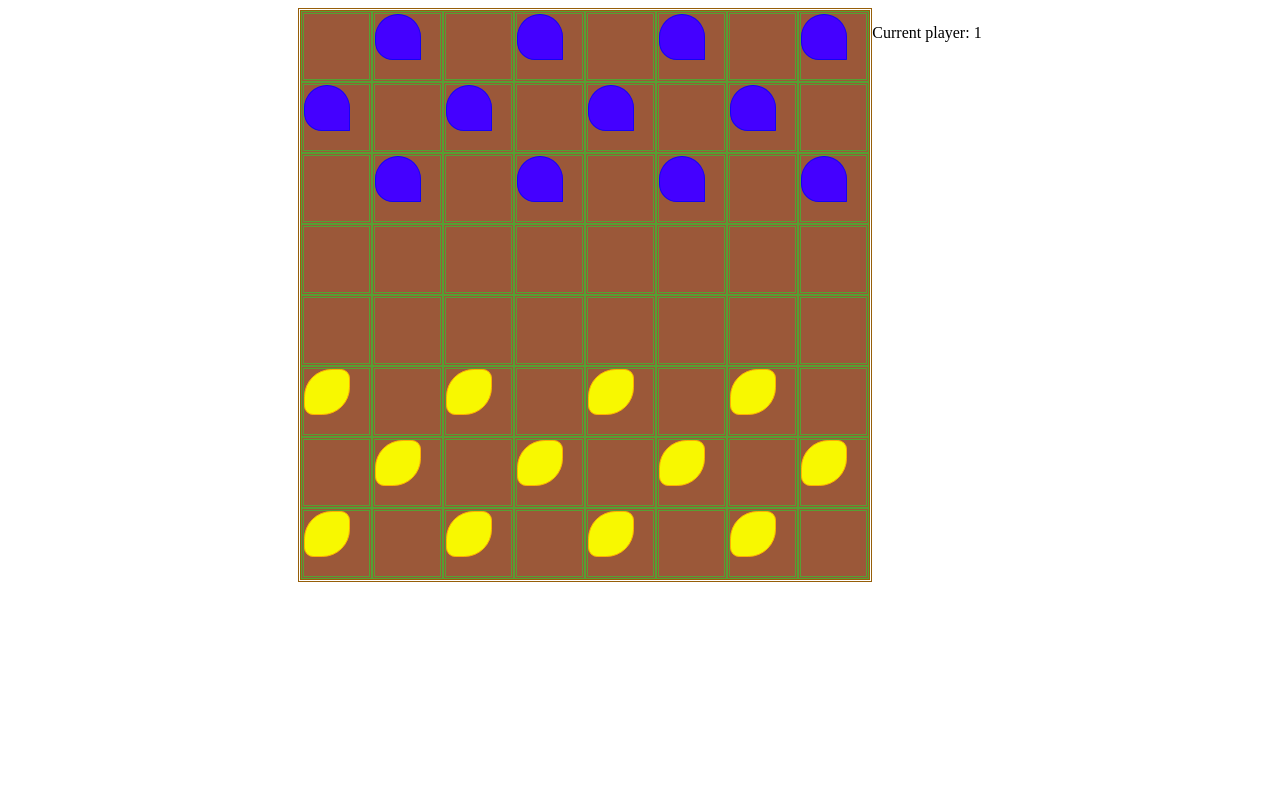
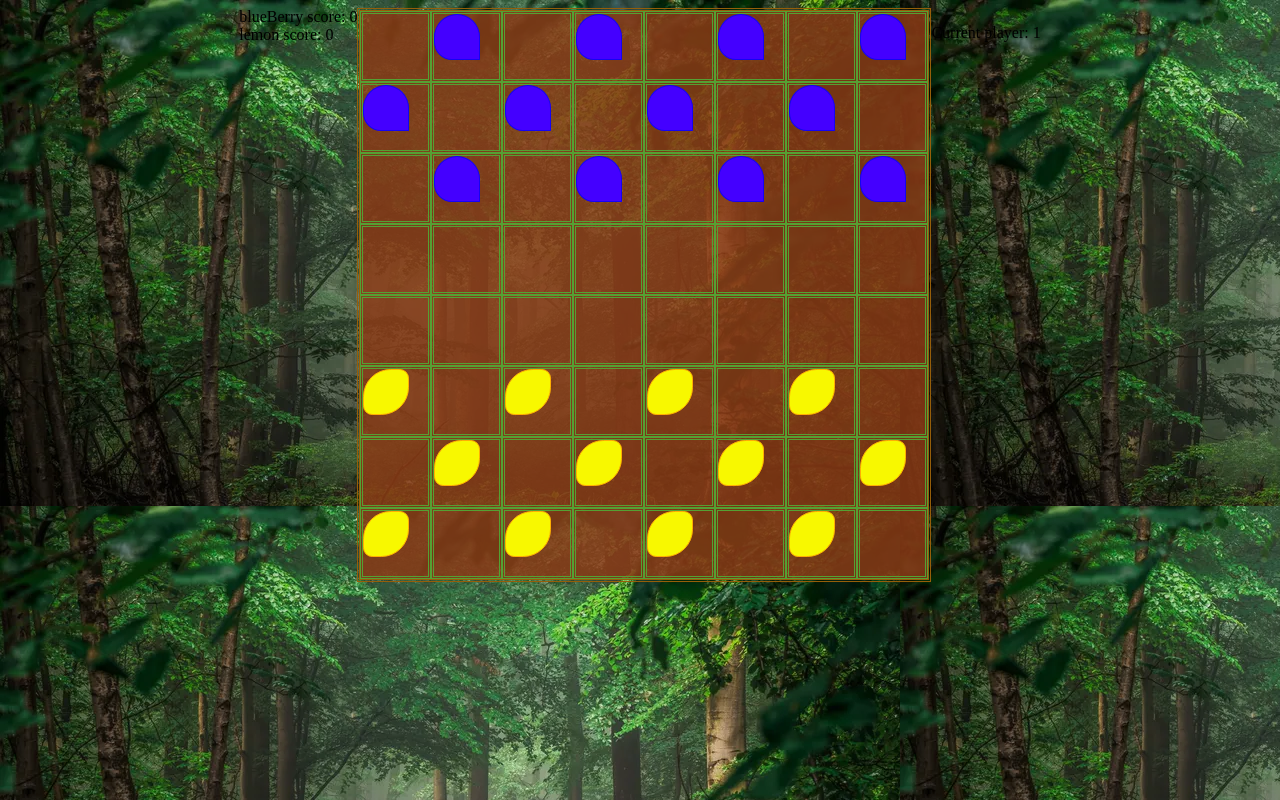
Before and after one commit to Iansogotthis/berrybananaCheckers, a plain HTML site: page index.html in a window 1280 px wide. Drawn offline with Linux system fonts and the light colour scheme.

Commit message:
Update index.html

```diff
--- a/index.html
+++ b/index.html
@@ -1,24 +1,25 @@
 <!DOCTYPE html>
 <html>
-
-
-<head>
-    <meta charset="UTF-8">
-    <meta name="viewport" content="width=device-width, initial-scale=1.0">
+  <head>
+    <meta charset="UTF-8" />
+    <meta name="viewport" content="width=device-width, initial-scale=1.0" />
     <title>Checkers</title>
-    <link rel="stylesheet" href="css/styles.css">
+    <link rel="stylesheet" href="css/styles.css" />
     <script defer src="js/app.js"></script>
 
     <title>Checkers Game</title>
+    <div>
+      <div id="whiteScore">blueBerry score: 0</div>
+      <div id="blackScore">lemon score: 0</div>
+    </div>
+  </head>
 
-
-</head>
-
-<body>
+  <body
+    id="backG"
+    style="background-image: url(img/lush-green-forest-neblzag5t76yolal.jpg)"
+    ;
+  >
     <div id="game"></div>
     <p id="currentPlayer">Current player: 1</p>
-
-
-</body>
-
+  </body>
 </html>
```
